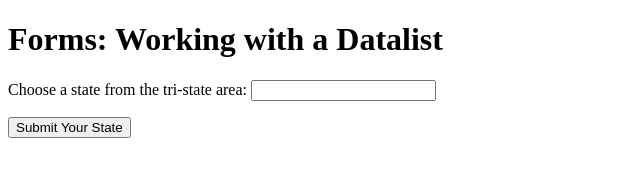
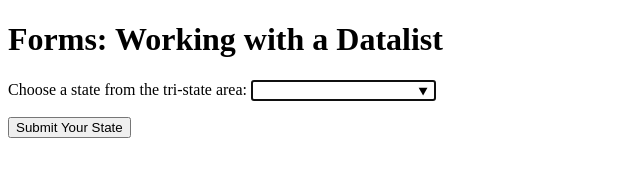
Before and after one commit to marial711/examples--human-centered-design--mwd-270--spring-2021, a plain HTML site: page forms/datalist/index.html in a window 1280 px wide. Shown: the whole page, without its empty margins (0-640 px from the left). Drawn offline with Linux system fonts and the light colour scheme.

Commit message:
Add autofocus

```diff
--- a/forms/datalist/index.html
+++ b/forms/datalist/index.html
@@ -12,7 +12,7 @@
   <main>
     <form>
       <label for="tri-state-area">Choose a state from the tri-state area:</label>
-      <input required id="tri-state-area" list="the-three-states" name="state">
+      <input autofocus required id="tri-state-area" list="the-three-states" name="state">
       <datalist id="the-three-states">
         <option value="New York">
         <option value="New Jersey">
```
